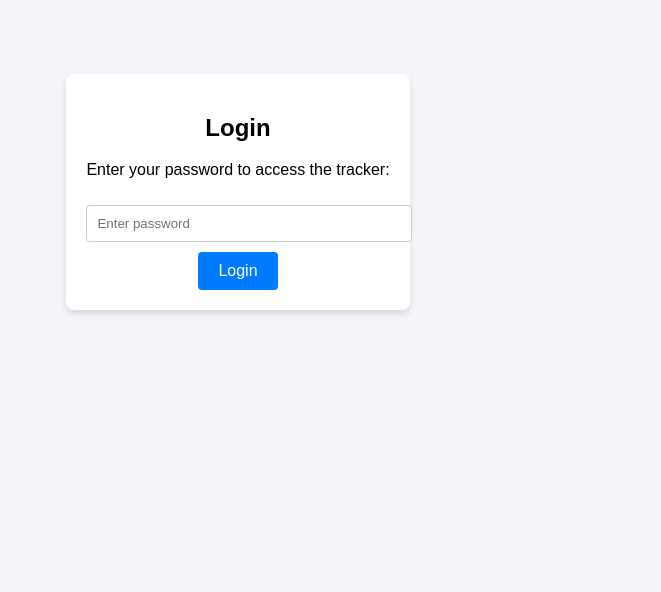
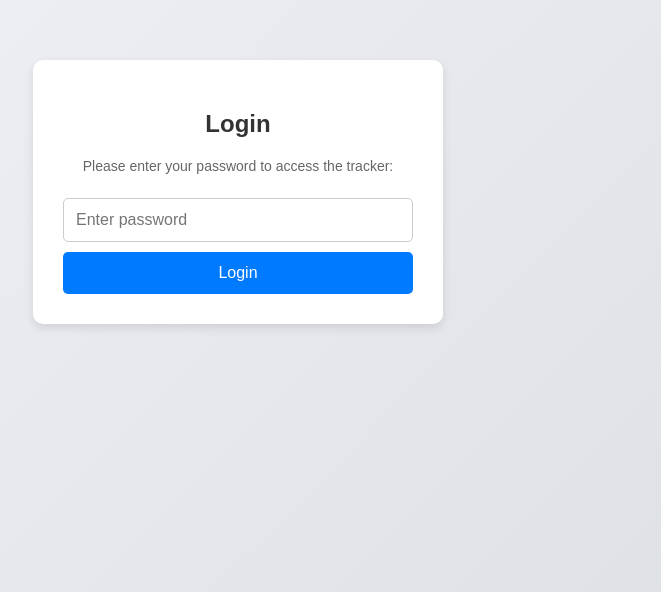
Before and after one commit to syncoki/click-tracker, a plain HTML site: page index.html in a window 1280 px wide. Shown: the part 208-800 px from the top of the page, without its empty margins (402-1063 px from the left). Drawn offline with Linux system fonts and the light colour scheme.

Commit message:
Add files via upload

```diff
--- a/index.html
+++ b/index.html
@@ -12,33 +12,52 @@
             align-items: center;
             height: 100vh;
             margin: 0;
-            background-color: #f4f4f9;
+            background: linear-gradient(135deg, #f4f4f9, #dcdfe3);
         }
         .container {
             text-align: center;
             background: white;
-            padding: 20px;
-            border-radius: 8px;
-            box-shadow: 0 4px 6px rgba(0, 0, 0, 0.1);
+            padding: 30px;
+            border-radius: 10px;
+            box-shadow: 0 4px 10px rgba(0, 0, 0, 0.1);
+            width: 100%;
+            max-width: 350px;
+        }
+        h2 {
+            margin-bottom: 20px;
+            font-size: 24px;
+            color: #333;
         }
         input[type="password"] {
-            padding: 10px;
+            padding: 12px;
             margin: 10px 0;
             border: 1px solid #ccc;
-            border-radius: 4px;
+            border-radius: 5px;
             width: 100%;
+            font-size: 16px;
+            box-sizing: border-box;
         }
         button {
-            padding: 10px 20px;
+            padding: 12px;
             border: none;
-            border-radius: 4px;
+            border-radius: 5px;
             background-color: #007BFF;
             color: white;
             font-size: 16px;
             cursor: pointer;
+            width: 100%;
         }
         button:hover {
             background-color: #0056b3;
+        }
+        p {
+            font-size: 14px;
+            color: #666;
+        }
+        #error {
+            color: red;
+            font-size: 14px;
+            margin-top: 10px;
         }
         #main {
             display: none;
@@ -48,10 +67,10 @@
 <body>
     <div class="container" id="login">
         <h2>Login</h2>
-        <p>Enter your password to access the tracker:</p>
+        <p>Please enter your password to access the tracker:</p>
         <input type="password" id="password" placeholder="Enter password">
         <button onclick="checkPassword()">Login</button>
-        <p id="error" style="color: red; display: none;">Incorrect password!</p>
+        <p id="error" style="display: none;">Incorrect password! Please try again.</p>
     </div>
 
     <div class="container" id="main">
```
